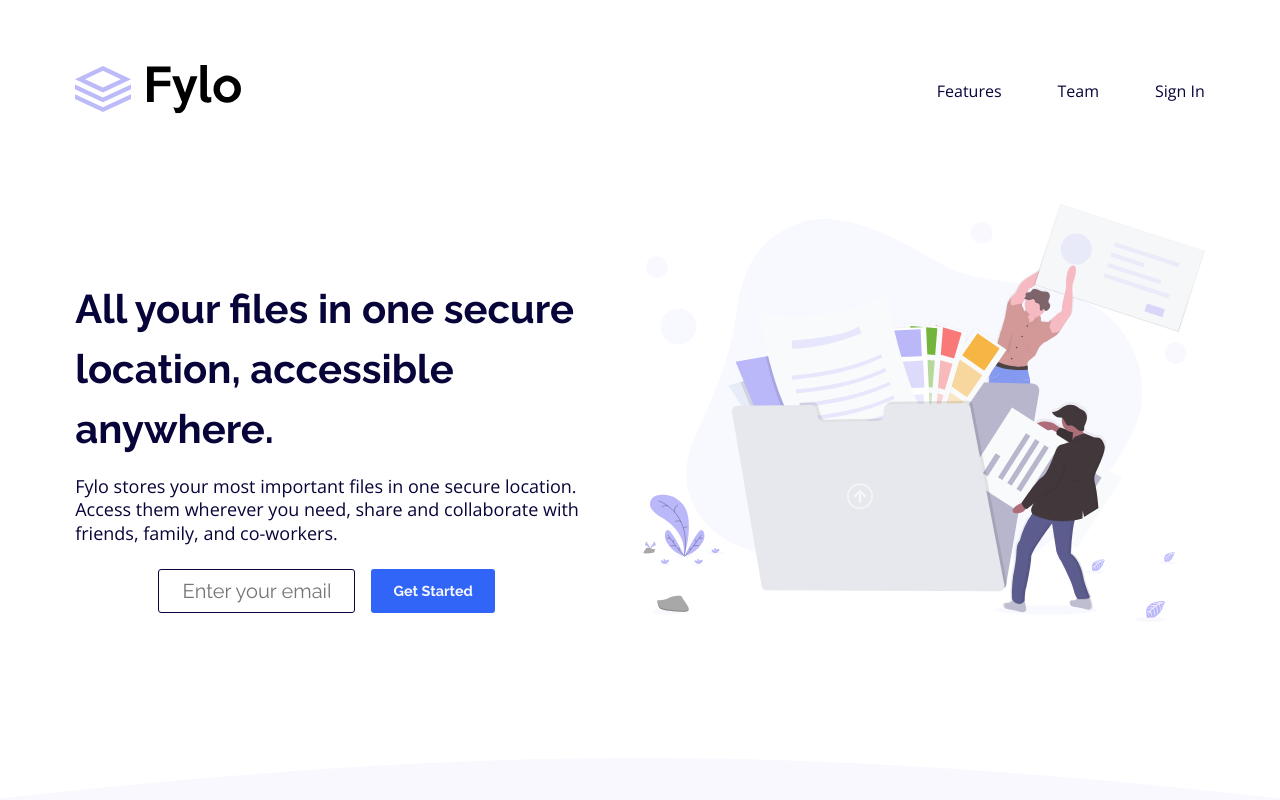
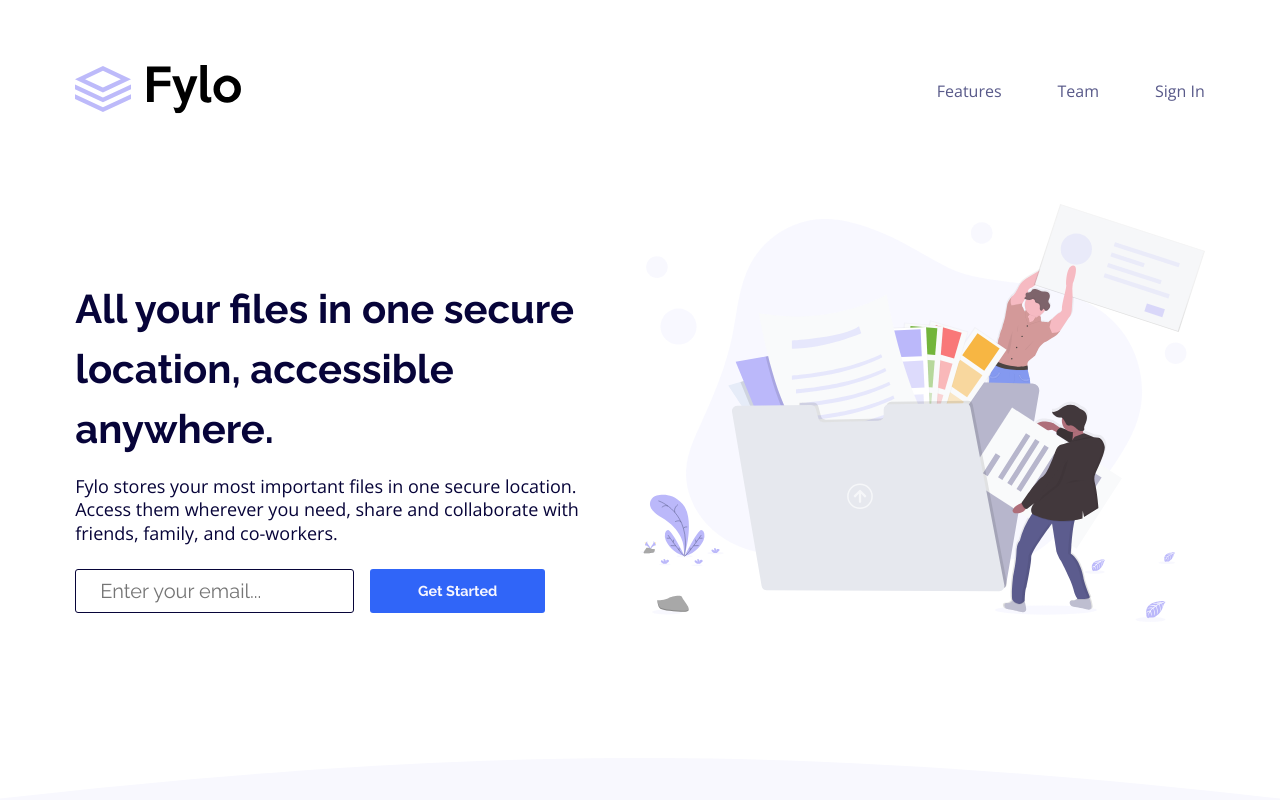
Before and after one commit to SaifN97/Fylo-landing-page, a website built with Parcel: page src/index.html in a window 1280 px wide. Shown: the top 800 px of the page. Built offline with nearby package versions, Linux system fonts and the light colour scheme.

Commit message:
forms and nav fix

```diff
--- a/src/styles/_desktop.scss
+++ b/src/styles/_desktop.scss
@@ -6,6 +6,9 @@
     .split {
       flex-direction: row;
     }
+  }
+  form {
+    max-width: 100%;
   }
 
   header {
--- a/src/styles/_mobile.scss
+++ b/src/styles/_mobile.scss
@@ -23,7 +23,7 @@ header {
       gap: 1rem;
     }
     a {
-      color: $very-dark-blue;
+      color: $desaturated-blue;
       font-size: 0.8rem;
       &:hover,
       &:focus {
```
Also changed, not shown: 2 other files.
